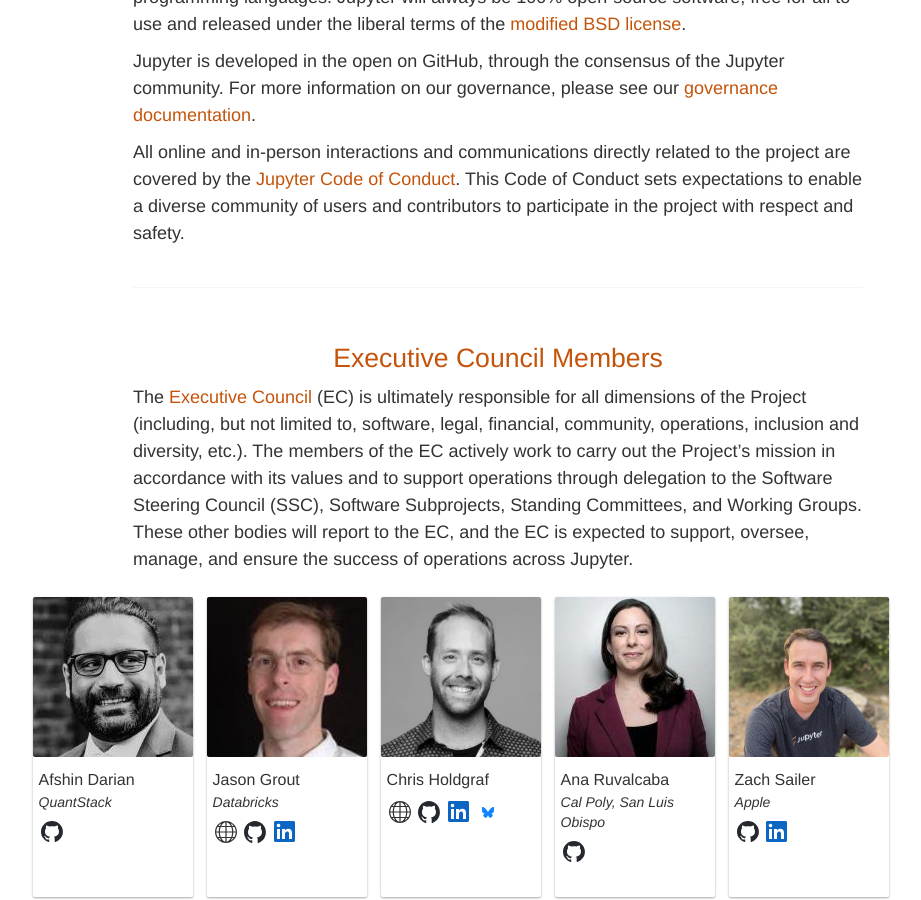
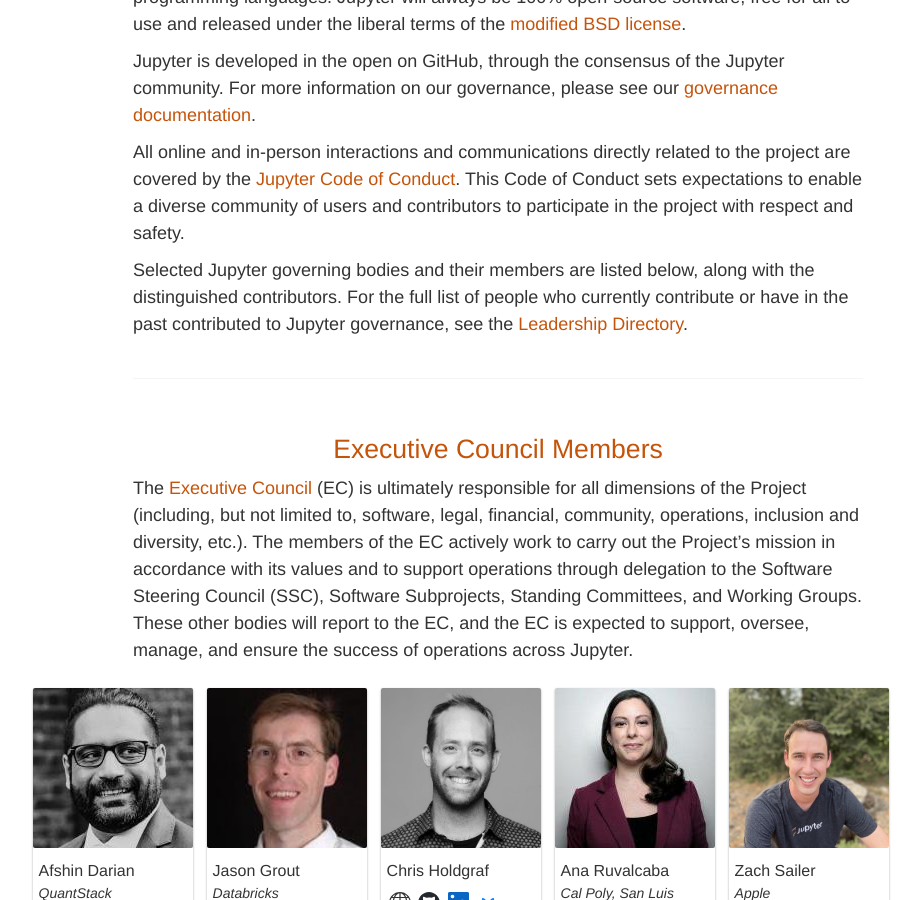
Before and after one commit to jupyter/jupyter.github.io, a Jekyll site: the page built from about.html, in a window 1280 px wide and 900 px high, scrolled down 342 px. Shown: the whole window, without its empty margins (142-1063 px from the left). Built offline with Jekyll 4.4.1, drawn with Linux system fonts in a browser that asks for light colours; comment, search, counter and statistics services are not loaded.

Commit message:
Link the leadership directory (#786)

```diff
--- a/about.html
+++ b/about.html
@@ -8,6 +8,7 @@
   - Project Jupyter is a non-profit, open-source project, born out of the <a href="https://ipython.org">IPython Project</a> in 2014 as it evolved to support interactive data science and scientific computing across all programming languages. Jupyter will always be 100% open-source software, free for all to use and released under the liberal terms of the <a href="https://opensource.org/licenses/BSD-3-Clause">modified BSD license</a>.
   - Jupyter is developed in the open on GitHub, through the consensus of the Jupyter community. For more information on our governance, please see our <a href="https://jupyter.org/governance/">governance documentation</a>.
   - All online and in-person interactions and communications directly related to the project are covered by the <a href="https://jupyter.org/governance/conduct/code_of_conduct.html">Jupyter Code of Conduct</a>. This Code of Conduct sets expectations to enable a diverse community of users and contributors to participate in the project with respect and safety.
+  - Selected Jupyter governing bodies and their members are listed below, along with the distinguished contributors. For the full list of people who currently contribute or have in the past contributed to Jupyter governance, see the <a href="https://jupyter.org/governance/people.html">Leadership Directory</a>.
 
 ec_copy: |
   The <a href="https://jupyter.org/governance/executive_council.html">Executive Council</a> (EC) is ultimately responsible for all dimensions of the Project (including, but not limited to, software, legal, financial, community, operations, inclusion and diversity, etc.). The members of the EC actively work to carry out the Project’s mission in accordance with its values and to support operations through delegation to the Software Steering Council (SSC), Software Subprojects, Standing Committees, and Working Groups. These other bodies will report to the EC, and the EC is expected to support, oversee, manage, and ensure the success of operations across Jupyter.
```
